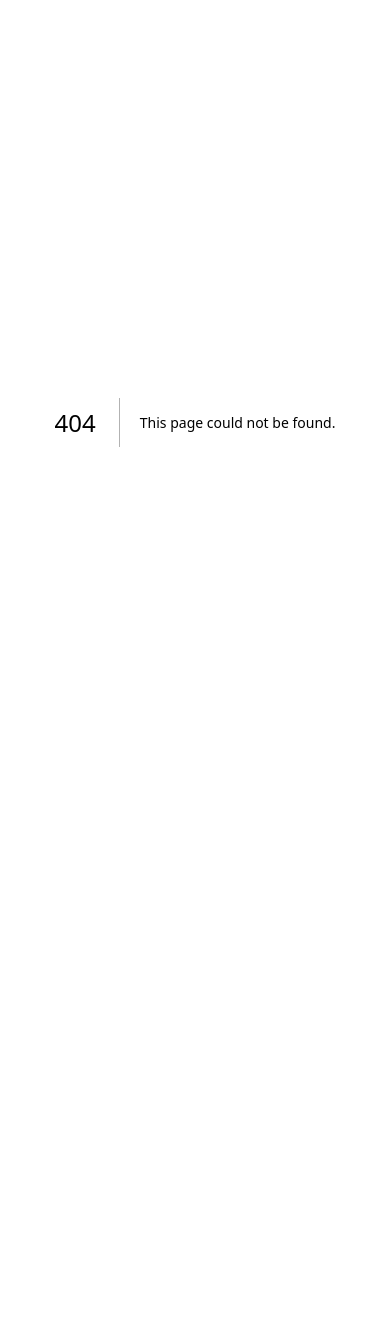
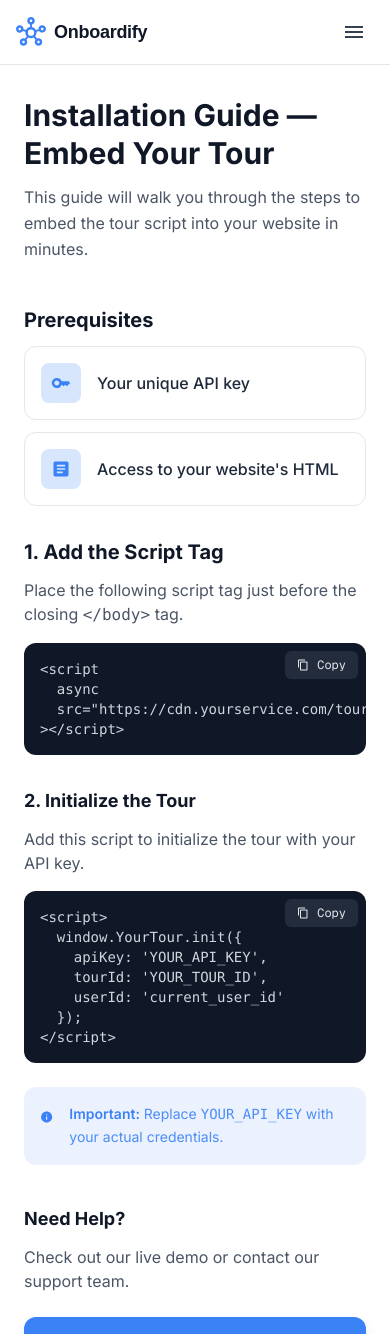
Before and after one commit to Moluno-xiii/onboarding-app-ts, a Next.js app: page /docs in a window 390 px wide. Before the commit this address had no page. Shown: the top 1334 px of the page. Before the commit the page ends 844 px from the top, so only its background shows below. Built offline with nearby package versions, Linux system fonts and the light colour scheme; a web font is replaced by a local one.

Commit message:
feat: add Docs page with layout and responsive structure
- Implemented the initial documentation page with heading, layout wrapper, and responsive styling.
- Integrated global header and footer components for consistency across the app.

```diff
--- /dev/null
+++ b/app/docs/page.tsx
@@ -0,0 +1,139 @@
+"use client";
+
+import Link from "next/link";
+import { useState } from "react";
+
+import { Header } from "@/components/Header";
+import { Footer } from "@/components/Footer";
+
+import { MdKey, MdArticle, MdInfo, MdPlayCircle } from "react-icons/md";
+import { CodeBlock } from "@/components/CodeBlock";
+
+const InstallGuide: React.FC = () => {
+  const [copied1, setCopied1] = useState(false);
+  const [copied2, setCopied2] = useState(false);
+
+  const safeCopy = async (text: string, setCopied: (v: boolean) => void) => {
+    try {
+      if (navigator?.clipboard?.writeText) {
+        await navigator.clipboard.writeText(text);
+      } else {
+        const blob = new Blob([text], { type: "text/plain" });
+        const clipboardItem = new ClipboardItem({ "text/plain": blob });
+        await navigator.clipboard.write([clipboardItem]);
+      }
+
+      setCopied(true);
+      setTimeout(() => setCopied(false), 3000);
+    } catch (err) {
+      console.error("Copy failed:", err);
+    }
+  };
+
+  const scriptTag = `<script
+  async
+  src="https://cdn.yourservice.com/tour.js"
+></script>`;
+
+  const initCode = `<script>
+  window.YourTour.init({
+    apiKey: 'YOUR_API_KEY',
+    tourId: 'YOUR_TOUR_ID',
+    userId: 'current_user_id'
+  });
+</script>`;
+
+  return (
+    <div className="bg-background-light flex min-h-screen flex-col overflow-x-hidden">
+      <Header />
+
+      <main className="mx-auto w-full max-w-3xl flex-1 px-6 py-8">
+        <h2 className="mb-3 text-3xl leading-tight font-bold text-gray-900">
+          Installation Guide — Embed Your Tour
+        </h2>
+        <p className="mb-6 text-base leading-relaxed text-gray-600">
+          This guide will walk you through the steps to embed the tour script
+          into your website in minutes.
+        </p>
+
+        <h3 className="mb-3 pt-5 text-xl font-bold text-gray-900">
+          Prerequisites
+        </h3>
+
+        <div className="flex flex-col gap-3">
+          <div className="flex items-center gap-4 rounded-xl border border-gray-200 bg-white p-4">
+            <div className="bg-primary/20 text-primary flex size-10 items-center justify-center rounded-lg">
+              <MdKey className="text-xl" />
+            </div>
+            <p className="flex-1 truncate font-medium text-gray-800">
+              Your unique API key
+            </p>
+          </div>
+
+          <div className="flex items-center gap-4 rounded-xl border border-gray-200 bg-white p-4">
+            <div className="bg-primary/20 text-primary flex size-10 items-center justify-center rounded-lg">
+              <MdArticle className="text-xl" />
+            </div>
+            <p className="flex-1 truncate font-medium text-gray-800">
+              Access to your website's HTML
+            </p>
+          </div>
+        </div>
+
+        <h3 className="mb-3 pt-8 text-xl font-bold text-gray-900">
+          1. Add the Script Tag
+        </h3>
+        <p className="mb-4 text-gray-600">
+          Place the following script tag just before the closing{" "}
+          <code>&lt;/body&gt;</code> tag.
+        </p>
+
+        <CodeBlock
+          value={scriptTag}
+          copied={copied1}
+          onCopy={() => safeCopy(scriptTag, setCopied1)}
+        />
+
+        <h3 className="mb-3 pt-8 text-lg font-bold text-gray-900">
+          2. Initialize the Tour
+        </h3>
+        <p className="mb-4 text-gray-600">
+          Add this script to initialize the tour with your API key.
+        </p>
+
+        <CodeBlock
+          value={initCode}
+          copied={copied2}
+          onCopy={() => safeCopy(initCode, setCopied2)}
+        />
+
+        <div className="bg-primary/10 mt-6 flex items-start gap-4 rounded-xl p-4">
+          <MdInfo className="text-primary mt-1 text-xl" />
+          <p className="text-primary/90 text-sm leading-relaxed">
+            <strong className="text-primary font-semibold">Important:</strong>{" "}
+            Replace <code>YOUR_API_KEY</code> with your actual credentials.
+          </p>
+        </div>
+
+        <h3 className="mt-10 mb-3 text-lg font-bold text-gray-900">
+          Need Help?
+        </h3>
+        <p className="mb-6 text-gray-600">
+          Check out our live demo or contact our support team.
+        </p>
+
+        <Link
+          href="/"
+          className="bg-primary shadow-primary/30 hover:bg-primary-dark flex w-full items-center justify-center gap-2 rounded-xl py-4 text-base font-bold text-white shadow-lg transition-transform active:scale-95"
+        >
+          <MdPlayCircle className="text-xl" />
+          View a Live Demo
+        </Link>
+      </main>
+
+      <Footer />
+    </div>
+  );
+};
+
+export default InstallGuide;
--- /dev/null
+++ b/components/CodeBlock.tsx
@@ -0,0 +1,29 @@
+import { MdCheck, MdContentCopy } from "react-icons/md";
+
+export function CodeBlock({
+  value,
+  copied,
+  onCopy,
+}: {
+  value: string;
+  copied: boolean;
+  onCopy: () => void;
+}) {
+  return (
+    <div className="relative overflow-x-auto rounded-xl bg-gray-900 p-4 font-mono text-sm text-gray-300">
+      <button
+        type="button"
+        onClick={onCopy}
+        className="absolute top-2 right-2 flex items-center gap-2 rounded-md bg-gray-700/50 px-3 py-1.5 text-xs text-gray-200 transition-all hover:bg-gray-700 active:scale-95"
+        aria-live="polite"
+      >
+        {copied ? <MdCheck /> : <MdContentCopy />}
+        <span>{copied ? "Copied" : "Copy"}</span>
+      </button>
+
+      <pre>
+        <code>{value}</code>
+      </pre>
+    </div>
+  );
+}
--- a/components/Footer.tsx
+++ b/components/Footer.tsx
@@ -20,7 +20,7 @@ export const Footer: React.FC = () => (
           Privacy
         </a>
       </div>
-      <p className="text-xs text-gray-500 font-macondo-swash">
+      <p className="text-sm text-gray-500">
         © {new Date().getFullYear()} Onboardify. All rights reserved.
       </p>
     </div>
--- a/components/Header.tsx
+++ b/components/Header.tsx
@@ -9,7 +9,7 @@ const NAV = [
   { label: "Home", href: "/" },
   { label: "About", href: "/about" },
   { label: "Docs", href: "/docs" },
-  { label: "Dashboard", href: "/app" },
+  { label: "Dashboard", href: "/dashboard" },
 ];
 
 export const Header: React.FC = () => {
```
